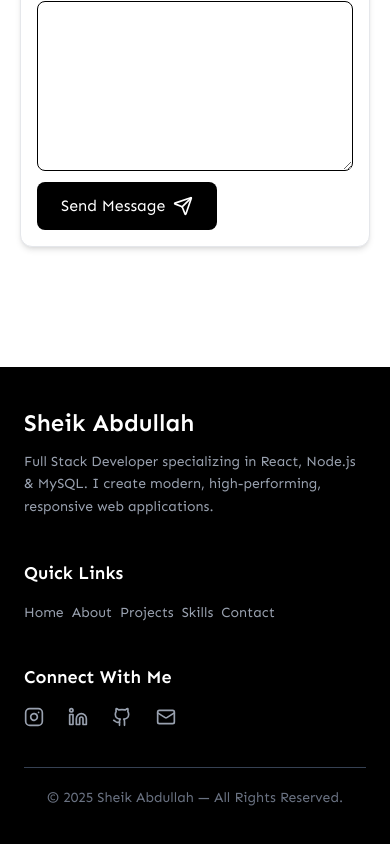
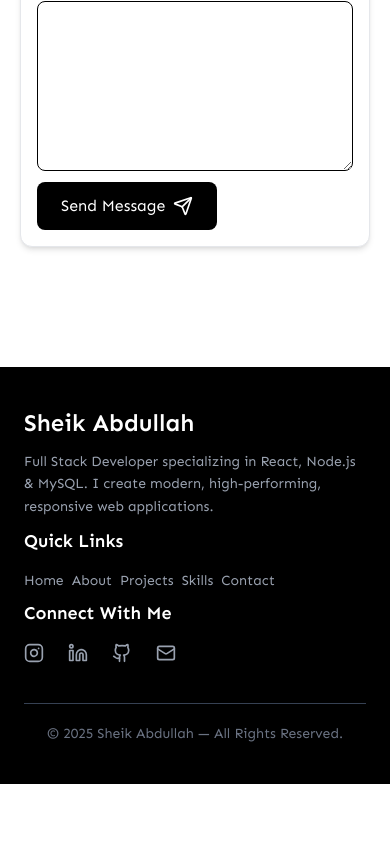
Before and after one commit to SheikAbdullahProjects/portfolio, a React (Vite) app: page / in a window 390 px wide. Shown: the part 5702-6546 px from the top of the page. After the commit the page ends 6486 px from the top, so only its background shows below. Built offline with nearby package versions, Linux system fonts and the light colour scheme.

Commit message:
Update Footer.jsx

```diff
--- a/src/components/Footer.jsx
+++ b/src/components/Footer.jsx
@@ -3,7 +3,7 @@
 export default function Footer() {
   return (
     <footer className="w-full bg-black text-gray-300 py-10 px-6 sm:px-12 mt-16">
-      <div className="max-w-6xl mx-auto grid grid-cols-1 md:grid-cols-3 gap-10">
+      <div className="max-w-6xl mx-auto grid grid-cols-1 md:grid-cols-3 gap-2 sm:gap-10">
 
         {/* LEFT - Brand */}
         <div>
```
